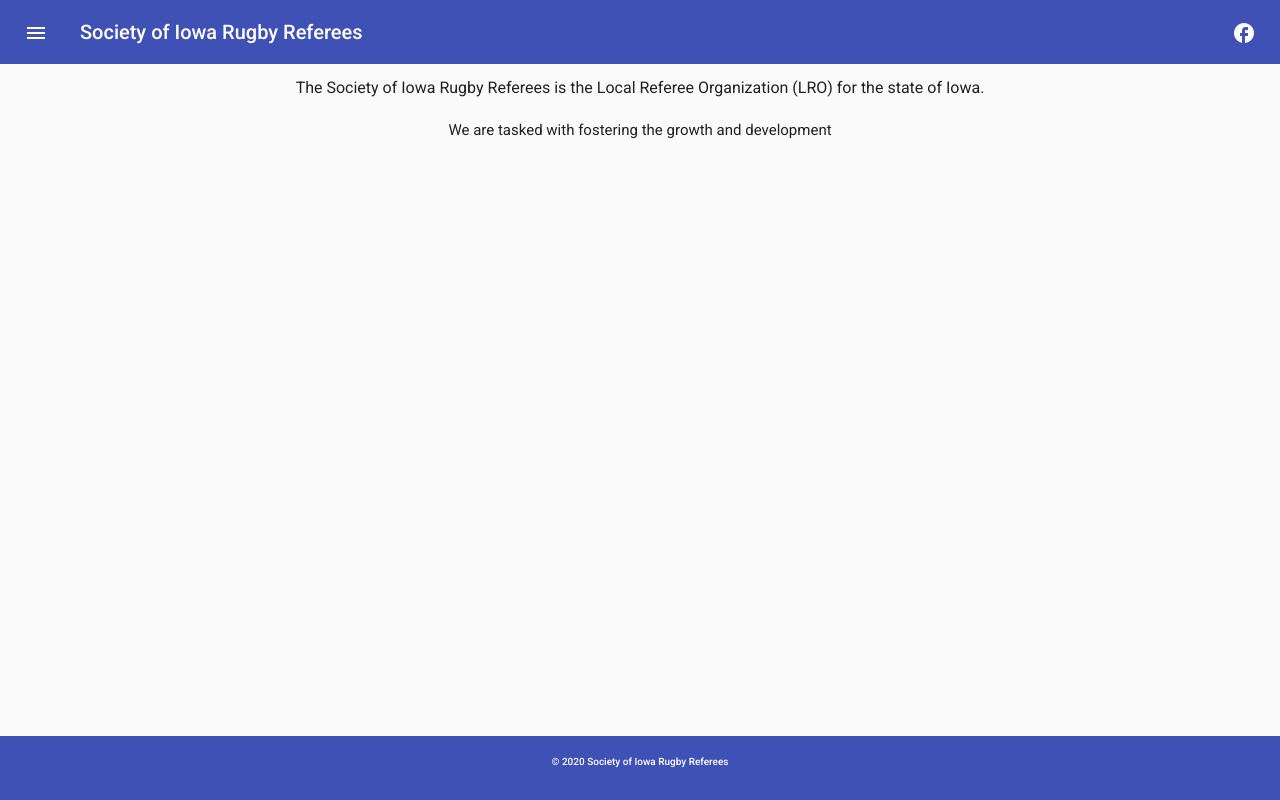
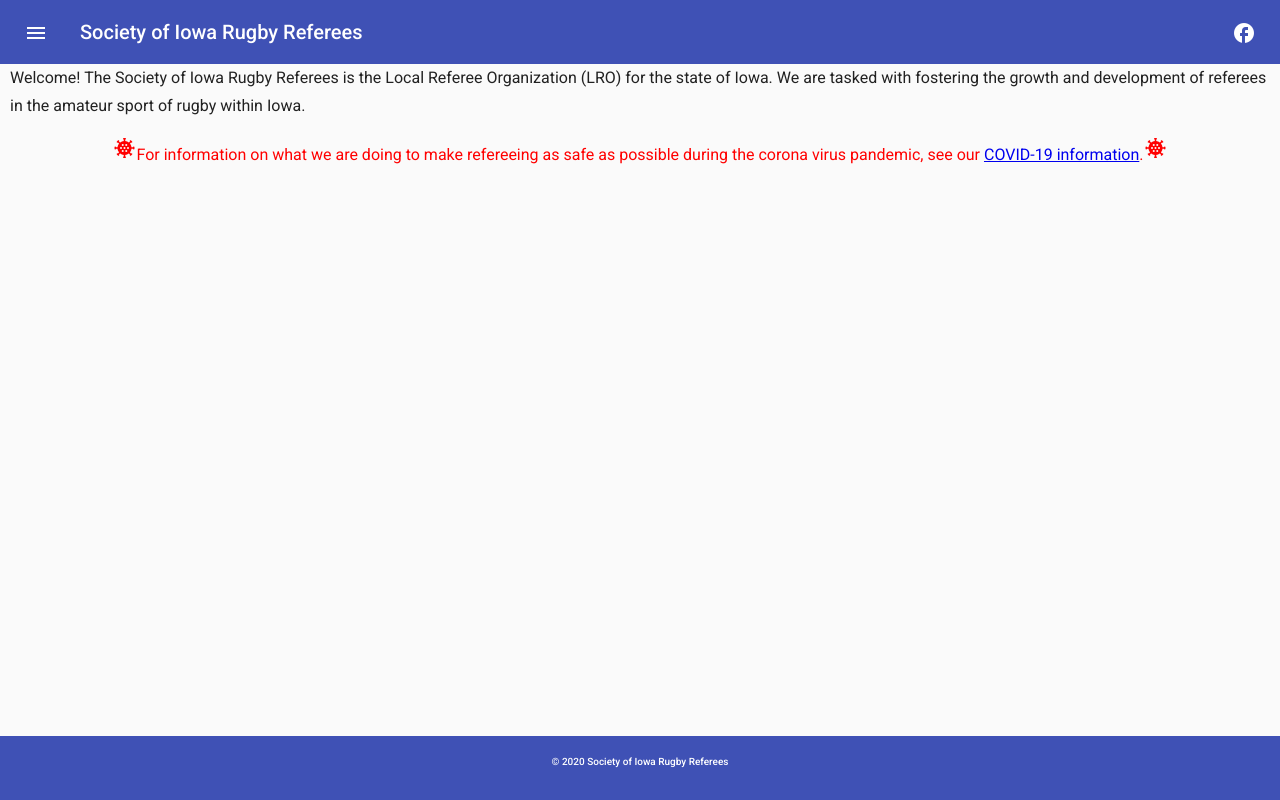
Before and after one commit to adammfalk/sirrs, an Angular app in the folder website/: page /home in a window 1280 px wide. Built offline with nearby package versions, Linux system fonts and the light colour scheme.

Commit message:
first covid info pass

```diff
--- a/website/package.json
+++ b/website/package.json
@@ -17,6 +17,7 @@
     "@angular/common": "~10.1.4",
     "@angular/compiler": "~10.1.4",
     "@angular/core": "~10.1.4",
+    "@angular/flex-layout": "^11.0.0-beta.33",
     "@angular/forms": "~10.1.4",
     "@angular/material": "10.2.7",
     "@angular/platform-browser": "~10.1.4",
--- a/website/src/app/app.module.ts
+++ b/website/src/app/app.module.ts
@@ -1,5 +1,6 @@
 import { BrowserModule } from '@angular/platform-browser';
 import { NgModule } from '@angular/core';
+import { FlexLayoutModule } from '@angular/flex-layout';
 
 import { AppRoutingModule } from './app-routing.module';
 import { AppComponent } from './app.component';
@@ -7,6 +8,7 @@ import { BrowserAnimationsModule } from '@angular/platform-browser/animations';
 
 import { MatButtonModule } from '@angular/material/button';
 import { MatCardModule } from '@angular/material/card';
+import { MatExpansionModule } from '@angular/material/expansion';
 import { MatIconModule } from '@angular/material/icon';
 import { MatListModule } from '@angular/material/list';
 import { MatMenuModule } from '@angular/material/menu';
@@ -48,8 +50,10 @@ import { CovidInfoComponent } from './covid-info/covid-info.component';
     BrowserModule,
     AppRoutingModule,
     BrowserAnimationsModule,
+    FlexLayoutModule,
     MatButtonModule,
     MatCardModule,
+    MatExpansionModule,
     MatIconModule,
     MatListModule,
     MatMenuModule,
--- a/website/src/app/content/content.component.html
+++ b/website/src/app/content/content.component.html
@@ -4,6 +4,9 @@
         <mat-nav-list>
             <a mat-list-item routerLink="/home" (click)="closeNav()">
                 <mat-icon>home</mat-icon><span class="nav-item">Home</span>
+            </a>
+            <a mat-list-item routerLink="/covid-info" (click)="closeNav()" style="color: red;">
+                <mat-icon>coronavirus</mat-icon><span class="nav-item">COVID-19 Information</span>
             </a>
             <a mat-list-item routerLink="/assignments" (click)="closeNav()">
                 <mat-icon>assignment</mat-icon><span class="nav-item">Assignments</span>
@@ -50,7 +53,7 @@
         </mat-menu>
     </mat-sidenav>
 
-    <mat-sidenav-content>
+    <mat-sidenav-content class="sidenav-content">
         <router-outlet></router-outlet>
     </mat-sidenav-content>
 </mat-sidenav-container>
--- a/website/src/app/content/content.component.scss
+++ b/website/src/app/content/content.component.scss
@@ -9,3 +9,8 @@
 .nav-item {
   padding-left: 10px;
 }
+
+.sidenav-content {
+  padding-left: 10px;
+  padding-right: 10px;
+}
--- a/website/src/app/covid-info/covid-info.component.html
+++ b/website/src/app/covid-info/covid-info.component.html
@@ -1 +1,55 @@
-<p>covid-info works!</p>
+<div fxLayout="row" fxLayoutAlign="center center">
+    <h2>COVID-19 Safety Measures</h2>
+</div>
+<div fxLayout="row" fxLayoutAlign="center center">
+    <p>Here are what we're doing to help maintain as high of a safety level as possible. These policies apply to
+        Referees, Assistant Referees, and Touch Judges, and are current as of March 1, 2021.</p>
+</div>
+<mat-accordion>
+    <mat-expansion-panel hideToggle>
+        <mat-expansion-panel-header>
+            <mat-panel-title>
+                Before the match
+            </mat-panel-title>
+        </mat-expansion-panel-header>
+        <mat-list role="list">
+            <mat-list-item role="listitem">Before leaving for the match, please fill out our Symptom Checker. <a
+                    href="https://forms.gle/54cPLYJ4g7pb7teJ6" target="_blank">
+                    <mat-icon>open_in_new</mat-icon>
+                </a></mat-list-item>
+            <mat-list-item role="listitem">Bring your own water and refrain from sharing water bottles.</mat-list-item>
+            <mat-list-item role="listitem">When arriving at the grounds, please set up your spot in a socially distanced
+                manner.</mat-list-item>
+            <mat-list-item role="listitem">Please wear a mask anytime you are not actively officiating.</mat-list-item>
+            <mat-list-item role="listitem">Pre-match chats (coin toss, front rows, etc.) should be done distanced and
+                while wearing a mask.</mat-list-item>
+        </mat-list>
+    </mat-expansion-panel>
+    <mat-expansion-panel hideToggle>
+        <mat-expansion-panel-header>
+            <mat-panel-title>
+                During the match
+            </mat-panel-title>
+        </mat-expansion-panel-header>
+        <mat-list role="list">
+            <mat-list-item role="listitem">Mask wearing is not required while officiating on field. However, you may
+                choose to do so.</mat-list-item>
+            <mat-list-item role="listitem">Try to keep as much distance as feasible while still maintaining a solid
+                presence.</mat-list-item>
+            <mat-list-item role="listitem">Refrain from using any team water bottles if offered.</mat-list-item>
+        </mat-list>
+    </mat-expansion-panel>
+    <mat-expansion-panel hideToggle>
+        <mat-expansion-panel-header>
+            <mat-panel-title>
+                After the match
+            </mat-panel-title>
+        </mat-expansion-panel-header>
+        <mat-list role="list">
+            <mat-list-item role="listitem">Wear a mask when on the sidelines or not actively officiating.
+            </mat-list-item>
+            <mat-list-item role="listitem">It's recommended to wipe down flags with a bleach wipe (or something similar)
+                if sharing that equipment.</mat-list-item>
+        </mat-list>
+    </mat-expansion-panel>
+</mat-accordion>
--- a/website/src/app/covid-info/covid-info.component.scss
+++ b/website/src/app/covid-info/covid-info.component.scss
@@ -0,0 +1,3 @@
+.mat-expansion-panel {
+  width: 100%;
+}
--- a/website/src/app/home/home.component.html
+++ b/website/src/app/home/home.component.html
@@ -1,5 +1,12 @@
-<div class="home-content">
-    <h3>The Society of Iowa Rugby Referees is the Local Referee Organization (LRO) for the state
-        of Iowa.</h3>
-    <h4>We are tasked with fostering the growth and development </h4>
+<div fxLayout="row">
+    <h3>Welcome! The Society of Iowa Rugby Referees is the Local Referee Organization (LRO) for the state
+        of Iowa. We are tasked with fostering the growth and development of referees in the amateur sport of rugby
+        within Iowa.</h3>
 </div>
+<div fxLayout="row" fxLayoutAlign="center center" style="color: red;">
+    <h3>
+        <mat-icon>coronavirus</mat-icon>For information on what we are doing to make refereeing as safe as
+        possible during the corona virus
+        pandemic, see our <a routerLink="/covid-info">COVID-19 information</a>.<mat-icon>coronavirus</mat-icon>
+    </h3>
+</div>
```
Also changed, not shown: website/src/assets/IOWA_eps.jpg (added), 1 other file (tests, documents, lock files or other folders).
